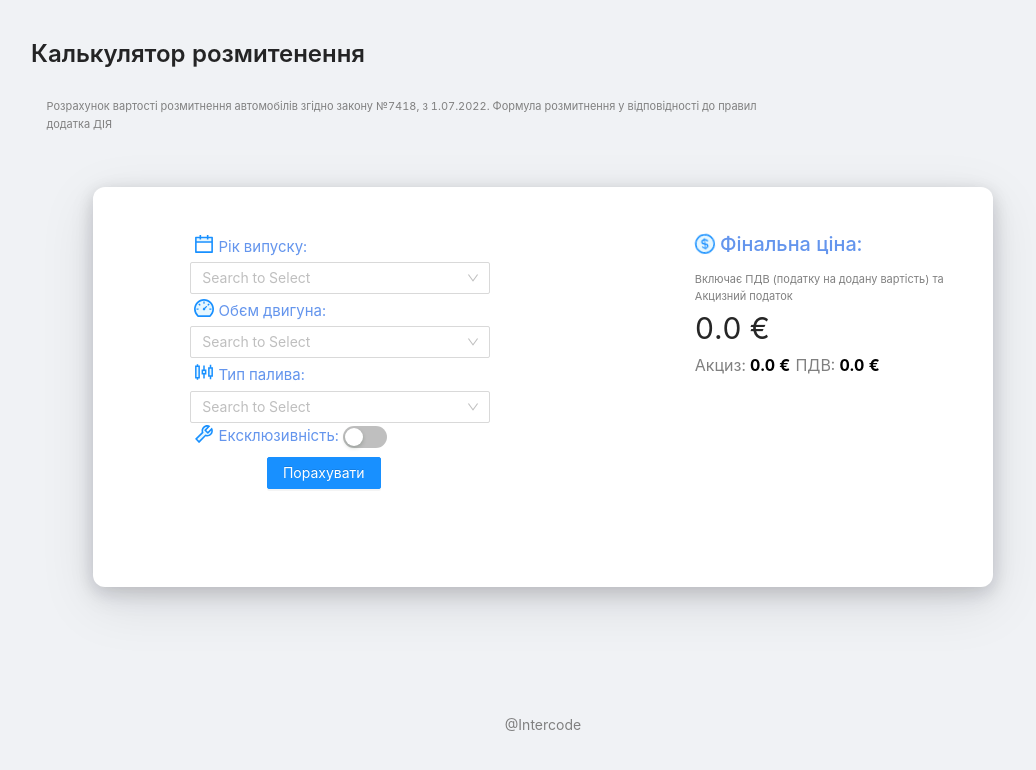
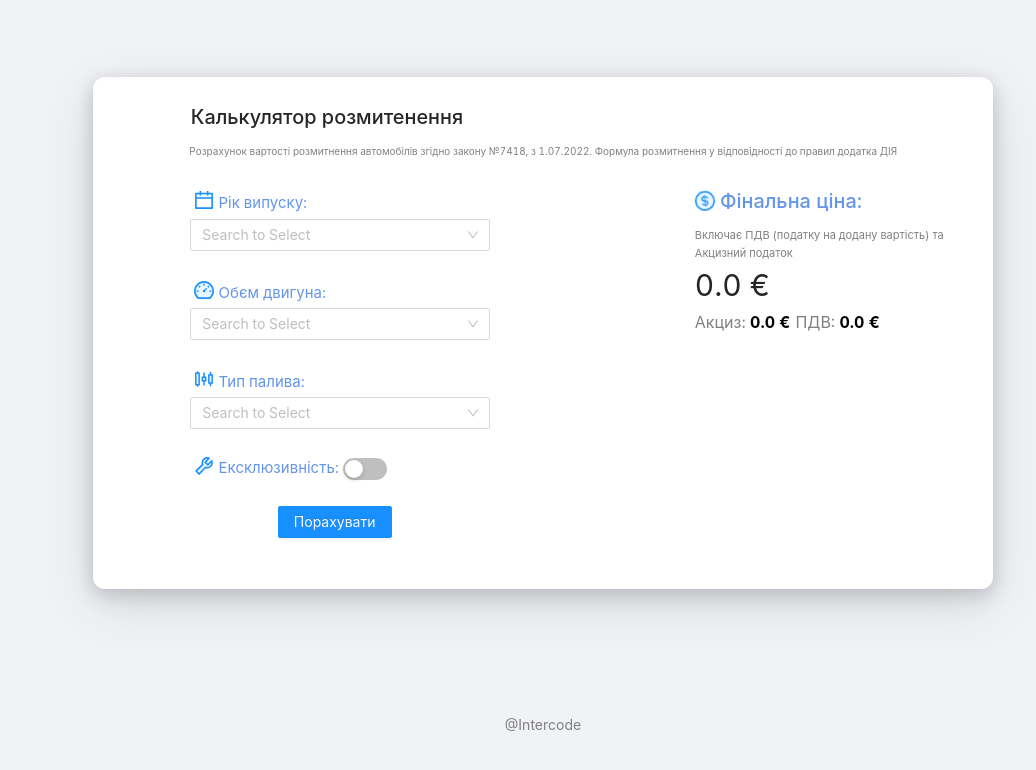
Before and after one commit to intercode-io/tax-calculator, a Next.js app: page / in a window 1280 px wide. Shown: the top 770 px of the page, without its empty margins (97-1133 px from the left). Built offline with nearby package versions, Linux system fonts and the light colour scheme.

Commit message:
refactor google analytics add ga lib, refactor header and title style

```diff
--- a/components/CustomHeader.js
+++ b/components/CustomHeader.js
@@ -1,13 +1,12 @@
 import React from 'react';
-import {Col, Row, Typography} from "antd";
+import {Col, Row} from "antd";
 
-const {Title} = Typography;
 
 const CustomHeader = () => {
     return (
         <Row>
             <Col style={{padding: "3% 0 0 10%", display: "flex", flexWrap: "wrap", flexDirection: "column"}}>
-                <Title level={3}>Калькулятор розмитенення</Title>
+                {/*<Title level={3}>Калькулятор розмитенення</Title>
                 <p style={{
                     margin: "2% 2%",
                     fontSize: "11px",
@@ -15,7 +14,7 @@ const CustomHeader = () => {
                 }}>
                     Розрахунок вартості розмитнення автомобілів згідно закону №7418, з 1.07.2022. Формула розмитнення у
                     відповідності до правил додатка ДІЯ
-                </p>
+                </p>*/}
             </Col>
         </Row>
     );
--- /dev/null
+++ b/lib/ga.js
@@ -0,0 +1,10 @@
+export const pageview = (url) => {
+    window.gtag('config', process.env.NEXT_PUBLIC_GOOGLE_ANALYTICS, {
+        page_path: url,
+    })
+}
+
+// log specific events happening.
+export const event = ({ action, params }) => {
+    window.gtag('event', action, params)
+}
--- a/pages/_app.js
+++ b/pages/_app.js
@@ -3,25 +3,32 @@ import MainLayout from "../components/MainLayout";
 
 import {DefaultSeo} from "next-seo";
 import SEO from "../next-seo.config";
-import Script from "next/script";
+import {useRouter} from "next/router";
+import {useEffect} from "react";
+import * as ga from "../lib/ga";
 
 
 function MyApp({Component, pageProps}) {
+    const router = useRouter()
+
+    useEffect(() => {
+        const handleRouteChange = (url) => {
+            ga.pageview(url)
+        }
+        //When the component is mounted, subscribe to router changes
+        //and log those page views
+        router.events.on('routeChangeComplete', handleRouteChange)
+
+        // If the component is unmounted, unsubscribe
+        // from the event with the `off` method
+        return () => {
+            router.events.off('routeChangeComplete', handleRouteChange)
+        }
+    }, [router.events])
     return (
         <>
             <DefaultSeo {...SEO}/>
             <MainLayout>
-                <Script strategy='lazyOnload'
-                        src="https://www.googletagmanager.com/gtag/js?id=G-SWREFLQE88"
-                />
-                <Script id="scripts1" strategy='lazyOnload'>
-                    {`window.dataLayer = window.dataLayer || [];
-                            function gtag(){dataLayer.push(arguments);}
-                            gtag('js', new Date());
-
-                            gtag('config', 'G-SWREFLQE88');
-                    `}
-                </Script>
                 <Component {...pageProps} />
             </MainLayout>
         </>
--- a/pages/index.js
+++ b/pages/index.js
@@ -11,6 +11,8 @@ import {
     ToolTwoTone,
 } from "@ant-design/icons";
 import Head from "next/head"
+import * as ga from "../lib/ga";
+
 
 export default function Home() {
     const yearOfManufacture = useInput(0);
@@ -61,21 +63,62 @@ export default function Home() {
         const PDV = Number(rateVal) * 3.5 * 0.2;
         setFinalPrice(excise + PDV);
         setPDV(PDV);
+        ga.event({
+            action: "click",
+            params: {
+                year_of_manufacture: yearOfManufacture.value,
+                volume_car: volumeCar.value,
+                is_exclusive_car: isExclusiveCar,
+                fuel_ration: fuelRatio,
+            }
+        })
     }
-
+    console.log(process.env.NEXT_PUBLIC_GOOGLE_ANALYTICS)
     return (
         <>
             <Head>
                 <meta name="google-site-verification" content="Dh47nVayTmhBWC6DunnANl1p0n8dIjrn0sCmZCawJAo"/>
+                <script
+                    async
+                    src={`https://www.googletagmanager.com/gtag/js?id=${process.env.NEXT_PUBLIC_GOOGLE_ANALYTICS}`}
+                />
+                <script
+                    dangerouslySetInnerHTML={{
+                        __html: `window.dataLayer = window.dataLayer || [];
+            function gtag(){dataLayer.push(arguments);}
+            gtag('js', new Date());
+            gtag('config', '${process.env.NEXT_PUBLIC_GOOGLE_ANALYTICS}', {
+              page_path: window.location.pathname,
+            });
+          `,
+                    }}
+                />
             </Head>
 
             <div>
                 <div style={{display: "flex", justifyContent: "center"}}>
                     <div className={style.cardStyle}>
+                        <Row style={{
+                            paddingLeft:"8.5%"
+                        }}>
+                            <h3>Калькулятор розмитенення</h3>
+                        </Row>
+                        <Row style={{display: "flex"}}>
+                            <Col span={21} offset={2}>
+                                <p style={{
+                                    fontSize: "10px",
+                                    color: "gray",
+                                }}>
+                                    Розрахунок вартості розмитнення автомобілів згідно закону №7418, з 1.07.2022.
+                                    Формула розмитнення у
+                                    відповідності до правил додатка ДІЯ
+                                </p>
+                            </Col>
+                        </Row>
                         <section className={style.mainContentBlockCard}>
                             <div className={style.cardGridStyle}>
-                                <Row justify="center" style={{marginBottom: 8}}>
-                                    <Col span={19} style={{display: "flex", flexDirection: "column"}}>
+                                <Row justify="center" style={{marginBottom: 25}}>
+                                    <Col span={19} style={{display: "flex", marginBottom: 25, flexDirection: "column"}}>
                                     <span className={style.inputText}>
                                         <CalendarTwoTone className={iconStyle.iconStyle}/>
                                         Рік випуску{": "}
@@ -95,7 +138,7 @@ export default function Home() {
                                             ))}
                                         </Select>
                                     </Col>
-                                    <Col span={19} style={{display: "flex", flexDirection: "column"}}>
+                                    <Col span={19} style={{display: "flex", flexDirection: "column", marginBottom: 25}}>
                                     <span className={style.inputText}>
                                         <DashboardTwoTone className={iconStyle.iconStyle}/>
                                         Обєм двигуна{": "}
@@ -117,7 +160,7 @@ export default function Home() {
                                             ))}
                                         </Select>
                                     </Col>
-                                    <Col span={19} style={{display: "flex", flexDirection: "column"}}>
+                                    <Col span={19} style={{display: "flex", marginBottom: 25, flexDirection: "column"}}>
                                     <span className={style.inputText}>
                                         <SlidersTwoTone className={iconStyle.iconStyle}/>
                                         Тип палива{": "}
@@ -148,7 +191,7 @@ export default function Home() {
                                     </Col>
                                 </Row>
                                 <Row justify="center" style={{marginBottom: 8, maxWidth: "100%"}}>
-                                    <Col span={12}>
+                                    <Col span={11}>
                                         <Button type="primary" style={{borderRadius: "2px"}} onClick={calculatePrice}>
                                             <span>Порахувати</span>
                                         </Button>
```
